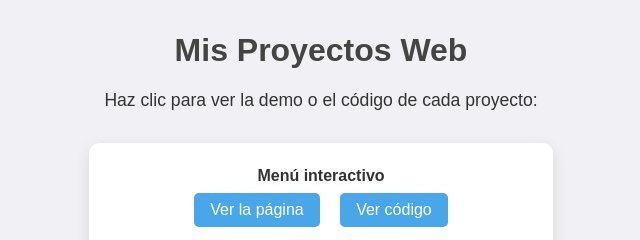
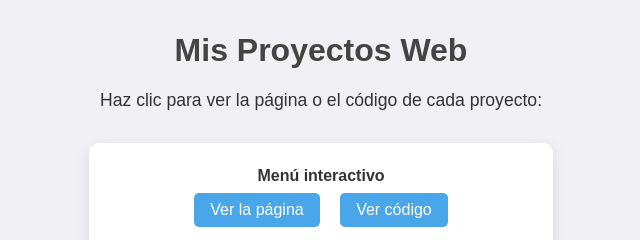
Before and after one commit to carlacumba/proyectos-web, a plain HTML site: page index.html in a window 1280 px wide. Shown: the top 240 px of the page, 319-959 px from the left. Drawn offline with Linux system fonts and the light colour scheme.

Commit message:
Actualizacion

```diff
--- a/index.html
+++ b/index.html
@@ -60,7 +60,7 @@
 </head>
 <body>
   <h1>Mis Proyectos Web</h1>
-  <p>Haz clic para ver la demo o el código de cada proyecto:</p>
+  <p>Haz clic para ver la página o el código de cada proyecto:</p>
   <ul>
     <li>
       <strong>Menú interactivo</strong><br>
```
